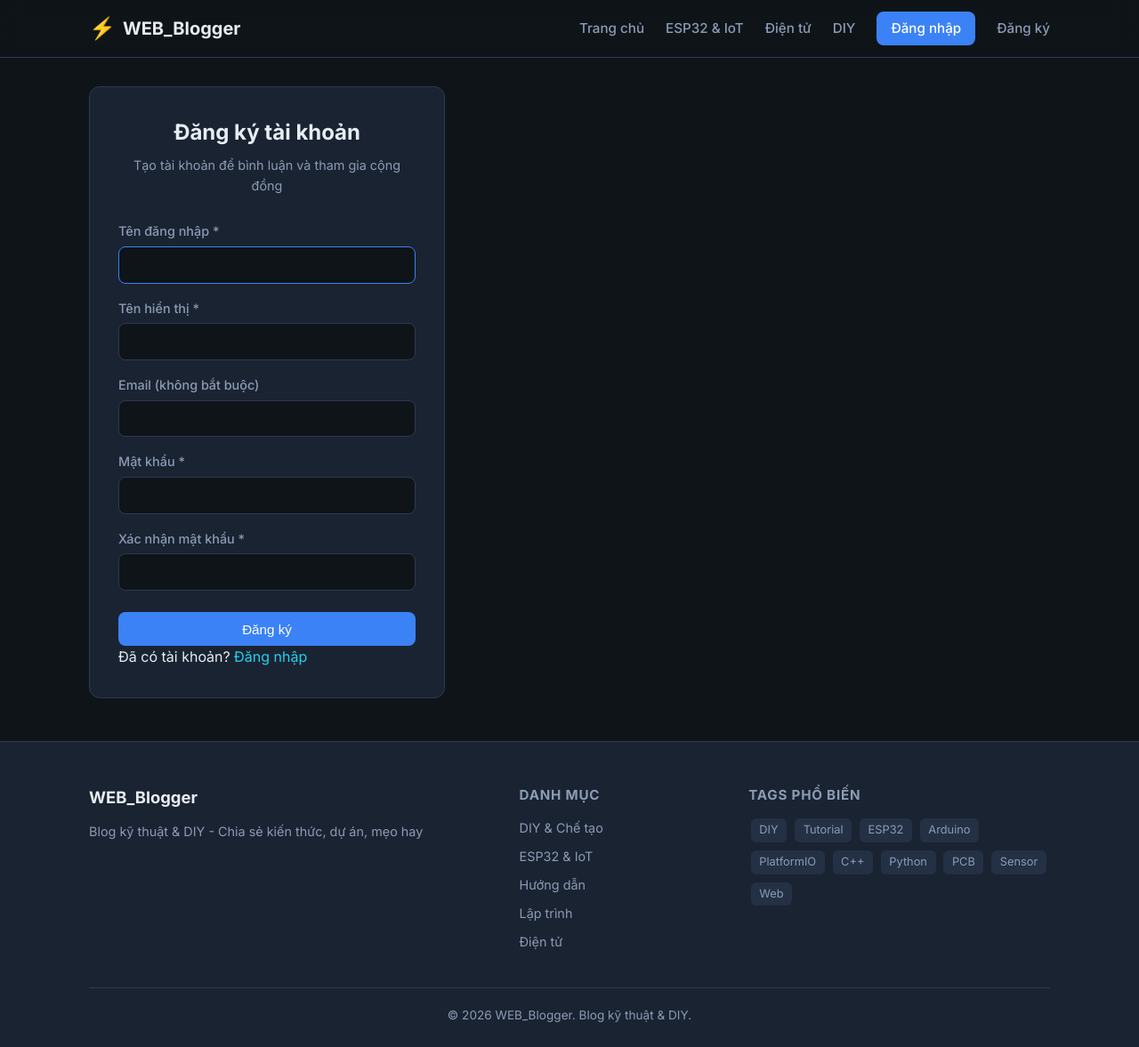
After one commit to Danh0DIY/WEB_Blogger, a PHP site: page /register.php in a window 1280 px wide. The commit adds this page. Shown: the whole page at 89% size. Run offline with PHP 8.4, Linux system fonts and the light colour scheme.

Commit message:
Thêm đăng ký/đăng nhập user thường, tách role admin

```diff
--- a/includes/auth.php
+++ b/includes/auth.php
@@ -17,9 +17,25 @@ function isLoggedIn(): bool {
     return !empty($_SESSION['user_id']);
 }
 
+function isAdmin(): bool {
+    $user = currentUser();
+    return $user && ($user['role'] ?? '') === 'admin';
+}
+
 function requireLogin(): void {
     if (!isLoggedIn()) {
+        header('Location: ' . SITE_URL . '/login.php');
+        exit;
+    }
+}
+
+function requireAdmin(): void {
+    if (!isLoggedIn()) {
         header('Location: login.php');
+        exit;
+    }
+    if (!isAdmin()) {
+        header('Location: ' . SITE_URL . '/');
         exit;
     }
 }
@@ -31,6 +47,10 @@ function currentUser(): ?array {
         $stmt = getDB()->prepare('SELECT id, username, display_name, email, role FROM users WHERE id = ?');
         $stmt->execute([$_SESSION['user_id']]);
         $user = $stmt->fetch() ?: null;
+        if (!$user) {
+            logout();
+            return null;
+        }
     }
     return $user;
 }
@@ -38,17 +58,71 @@ function currentUser(): ?array {
 function login(string $username, string $password): bool {
     $stmt = getDB()->prepare('SELECT id, password FROM users WHERE username = ?');
     $stmt->execute([$username]);
-    $user = $stmt->fetch();
-    if ($user && password_verify($password, $user['password'])) {
+    $row = $stmt->fetch();
+    if ($row && password_verify($password, $row['password'])) {
         startSession();
-        $_SESSION['user_id'] = $user['id'];
+        $_SESSION['user_id'] = (int)$row['id'];
         return true;
     }
     return false;
 }
 
+/**
+ * Đăng ký user thường. Trả về null nếu thành công, hoặc chuỗi lỗi.
+ */
+function register(string $username, string $password, string $displayName, string $email = ''): ?string {
+    $username = trim($username);
+    $displayName = trim($displayName);
+    $email = trim($email);
+
+    if ($username === '' || $password === '' || $displayName === '') {
+        return 'Vui lòng điền đầy đủ thông tin bắt buộc.';
+    }
+    if (!preg_match('/^[a-zA-Z0-9_]{3,30}$/', $username)) {
+        return 'Tên đăng nhập chỉ gồm chữ, số, gạch dưới (3–30 ký tự).';
+    }
+    if (mb_strlen($password) < 6) {
+        return 'Mật khẩu phải có ít nhất 6 ký tự.';
+    }
+    if (mb_strlen($displayName) < 2 || mb_strlen($displayName) > 50) {
+        return 'Tên hiển thị phải từ 2–50 ký tự.';
+    }
+    if ($email !== '' && !filter_var($email, FILTER_VALIDATE_EMAIL)) {
+        return 'Email không hợp lệ.';
+    }
+
+    $db = getDB();
+    $check = $db->prepare('SELECT id FROM users WHERE username = ?');
+    $check->execute([$username]);
+    if ($check->fetch()) {
+        return 'Tên đăng nhập đã được sử dụng.';
+    }
+
+    if ($email !== '') {
+        $check = $db->prepare('SELECT id FROM users WHERE email = ? AND email IS NOT NULL AND email != ""');
+        $check->execute([$email]);
+        if ($check->fetch()) {
+            return 'Email đã được sử dụng.';
+        }
+    }
+
+    $hash = password_hash($password, PASSWORD_DEFAULT);
+    $db->prepare('INSERT INTO users (username, password, display_name, email, role) VALUES (?, ?, ?, ?, ?)')
+        ->execute([$username, $hash, $displayName, $email ?: null, 'user']);
+
+    // Tự đăng nhập sau khi đăng ký
+    $id = (int)$db->lastInsertId();
+    startSession();
+    $_SESSION['user_id'] = $id;
+    return null;
+}
+
 function logout(): void {
     startSession();
     $_SESSION = [];
+    if (ini_get('session.use_cookies')) {
+        $p = session_get_cookie_params();
+        setcookie(session_name(), '', time() - 42000, $p['path'], $p['domain'], $p['secure'], $p['httponly']);
+    }
     session_destroy();
 }
--- a/includes/db.php
+++ b/includes/db.php
@@ -9,6 +9,10 @@ function getDB(): PDO {
     static $pdo = null;
     if ($pdo === null) {
         $isNew = !file_exists(DB_PATH);
+        $dir = dirname(DB_PATH);
+        if (!is_dir($dir)) {
+            mkdir($dir, 0755, true);
+        }
         $pdo = new PDO('sqlite:' . DB_PATH);
         $pdo->setAttribute(PDO::ATTR_ERRMODE, PDO::ERRMODE_EXCEPTION);
         $pdo->setAttribute(PDO::ATTR_DEFAULT_FETCH_MODE, PDO::FETCH_ASSOC);
@@ -16,9 +20,20 @@ function getDB(): PDO {
 
         if ($isNew) {
             initDatabase($pdo);
+        } else {
+            migrateDatabase($pdo);
         }
     }
     return $pdo;
+}
+
+function migrateDatabase(PDO $pdo): void {
+    // Thêm cột user_id vào comments nếu chưa có
+    $cols = $pdo->query("PRAGMA table_info(comments)")->fetchAll();
+    $names = array_column($cols, 'name');
+    if (!in_array('user_id', $names, true)) {
+        $pdo->exec("ALTER TABLE comments ADD COLUMN user_id INTEGER DEFAULT NULL");
+    }
 }
 
 function initDatabase(PDO $pdo): void {
@@ -29,7 +44,7 @@ function initDatabase(PDO $pdo): void {
             password TEXT NOT NULL,
             display_name TEXT NOT NULL,
             email TEXT,
-            role TEXT DEFAULT 'admin',
+            role TEXT DEFAULT 'user',
             created_at DATETIME DEFAULT CURRENT_TIMESTAMP
         );
 
@@ -77,13 +92,15 @@ function initDatabase(PDO $pdo): void {
             id INTEGER PRIMARY KEY AUTOINCREMENT,
             post_id INTEGER NOT NULL,
             parent_id INTEGER DEFAULT NULL,
+            user_id INTEGER DEFAULT NULL,
             author_name TEXT NOT NULL,
             author_email TEXT,
             content TEXT NOT NULL,
             status TEXT DEFAULT 'pending',
             created_at DATETIME DEFAULT CURRENT_TIMESTAMP,
             FOREIGN KEY (post_id) REFERENCES posts(id) ON DELETE CASCADE,
-            FOREIGN KEY (parent_id) REFERENCES comments(id) ON DELETE CASCADE
+            FOREIGN KEY (parent_id) REFERENCES comments(id) ON DELETE CASCADE,
+            FOREIGN KEY (user_id) REFERENCES users(id) ON DELETE SET NULL
         );
 
         CREATE INDEX idx_posts_slug ON posts(slug);
@@ -130,7 +147,7 @@ function initDatabase(PDO $pdo): void {
         ->execute([
             'Chào mừng đến với WEB_Blogger',
             'chao-mung-den-voi-web-blogger',
-            "<p>Đây là bài viết mẫu của <strong>WEB_Blogger</strong> – blog kỹ thuật & DIY.</p>\n            <p>Bạn có thể đăng bài, phân loại, gắn tag, nhận bình luận và quản trị dễ dàng.</p>\n            <h2>Tính năng chính</h2>\n            <ul>\n                <li>Đăng bài viết với ảnh đại diện</li>\n                <li>Category & Tag</li>\n                <li>Bình luận (duyệt trước khi hiện)</li>\n                <li>Đăng nhập quản trị</li>\n                <li>Giao diện responsive</li>\n            </ul>\n            <p>Đăng nhập admin: <code>admin</code> / <code>admin123</code></p>",
+            "<p>Đây là bài viết mẫu của <strong>WEB_Blogger</strong> – blog kỹ thuật & DIY.</p>\n            <p>Bạn có thể đăng bài, phân loại, gắn tag, nhận bình luận và quản trị dễ dàng.</p>\n            <h2>Tính năng chính</h2>\n            <ul>\n                <li>Đăng bài viết với ảnh đại diện</li>\n                <li>Category & Tag</li>\n                <li>Bình luận (duyệt trước khi hiện)</li>\n                <li>Đăng ký / Đăng nhập người dùng</li>\n                <li>Quản trị admin riêng</li>\n                <li>Giao diện responsive</li>\n            </ul>\n            <p>Admin: <code>admin</code> / <code>admin123</code></p>",
             'Bài viết chào mừng và hướng dẫn nhanh về blog kỹ thuật DIY.',
             1,
             1,
--- a/includes/header.php
+++ b/includes/header.php
@@ -32,9 +32,14 @@ $pageDesc = $pageDesc ?? SITE_DESCRIPTION;
                 <a href="<?= SITE_URL ?>/category.php?slug=dien-tu">Điện tử</a>
                 <a href="<?= SITE_URL ?>/category.php?slug=diy-che-tao">DIY</a>
                 <?php if ($currentUser): ?>
+                    <?php if (isAdmin()): ?>
                     <a href="<?= SITE_URL ?>/admin/" class="btn-admin">Quản trị</a>
+                    <?php endif; ?>
+                    <span class="nav-user"><?= e($currentUser['display_name']) ?></span>
+                    <a href="<?= SITE_URL ?>/logout.php" class="btn-login">Đăng xuất</a>
                 <?php else: ?>
-                    <a href="<?= SITE_URL ?>/admin/login.php" class="btn-login">Đăng nhập</a>
+                    <a href="<?= SITE_URL ?>/login.php" class="btn-login">Đăng nhập</a>
+                    <a href="<?= SITE_URL ?>/register.php" class="btn-register">Đăng ký</a>
                 <?php endif; ?>
             </nav>
         </div>
--- /dev/null
+++ b/logout.php
@@ -0,0 +1,5 @@
+<?php
+require_once __DIR__ . '/includes/auth.php';
+logout();
+header('Location: index.php');
+exit;
--- /dev/null
+++ b/register.php
@@ -0,0 +1,79 @@
+<?php
+require_once __DIR__ . '/includes/auth.php';
+startSession();
+
+if (isLoggedIn()) {
+    header('Location: index.php');
+    exit;
+}
+
+$error = '';
+if ($_SERVER['REQUEST_METHOD'] === 'POST') {
+    $username = trim($_POST['username'] ?? '');
+    $password = $_POST['password'] ?? '';
+    $password2 = $_POST['password2'] ?? '';
+    $displayName = trim($_POST['display_name'] ?? '');
+    $email = trim($_POST['email'] ?? '');
+
+    if ($password !== $password2) {
+        $error = 'Mật khẩu xác nhận không khớp.';
+    } else {
+        $err = register($username, $password, $displayName, $email);
+        if ($err === null) {
+            header('Location: index.php');
+            exit;
+        }
+        $error = $err;
+    }
+}
+
+$pageTitle = 'Đăng ký';
+require __DIR__ . '/includes/header.php';
+?>
+
+<div class="container">
+    <div class="auth-page">
+        <div class="login-box">
+            <h1>Đăng ký tài khoản</h1>
+            <p class="subtitle">Tạo tài khoản để bình luận và tham gia cộng đồng</p>
+
+            <?php if ($error): ?>
+            <div class="alert alert-error"><?= e($error) ?></div>
+            <?php endif; ?>
+
+            <form method="post">
+                <div class="form-group">
+                    <label for="username">Tên đăng nhập *</label>
+                    <input type="text" id="username" name="username" required autofocus
+                           pattern="[a-zA-Z0-9_]{3,30}" title="Chữ, số, gạch dưới (3–30 ký tự)"
+                           value="<?= e($_POST['username'] ?? '') ?>">
+                </div>
+                <div class="form-group">
+                    <label for="display_name">Tên hiển thị *</label>
+                    <input type="text" id="display_name" name="display_name" required maxlength="50"
+                           value="<?= e($_POST['display_name'] ?? '') ?>">
+                </div>
+                <div class="form-group">
+                    <label for="email">Email (không bắt buộc)</label>
+                    <input type="email" id="email" name="email" maxlength="150"
+                           value="<?= e($_POST['email'] ?? '') ?>">
+                </div>
+                <div class="form-group">
+                    <label for="password">Mật khẩu *</label>
+                    <input type="password" id="password" name="password" required minlength="6">
+                </div>
+                <div class="form-group">
+                    <label for="password2">Xác nhận mật khẩu *</label>
+                    <input type="password" id="password2" name="password2" required minlength="6">
+                </div>
+                <button type="submit" class="btn">Đăng ký</button>
+            </form>
+
+            <p class="auth-footer">
+                Đã có tài khoản? <a href="login.php">Đăng nhập</a>
+            </p>
+        </div>
+    </div>
+</div>
+
+<?php require __DIR__ . '/includes/footer.php'; ?>
```
Also changed, not shown: login.php (added, +64 -0 lines), post.php (+35 -6 lines).
